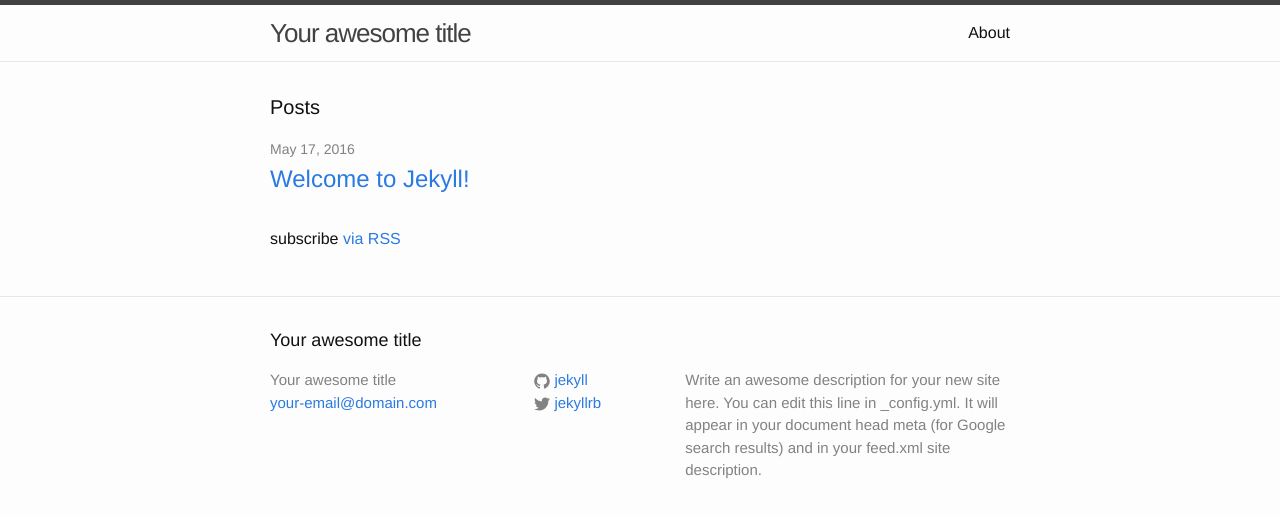
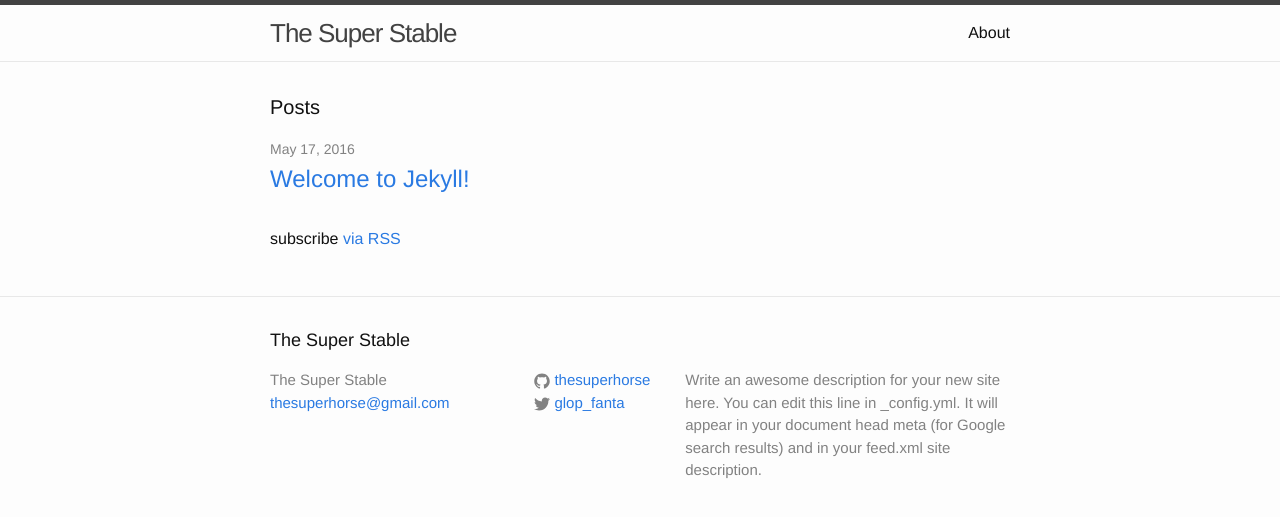
Before and after one commit to thesuperhorse/thesuperhorse.github.io, a Jekyll site: the page built from index.html, in a window 1280 px wide. Shown: the top 517 px of the page. Built offline with Jekyll 4.4.1, drawn with Linux system fonts in a browser that asks for light colours.

Commit message:
Update _config.yml
First time

```diff
--- a/_config.yml
+++ b/_config.yml
@@ -6,16 +6,16 @@
 # 'jekyll serve'. If you change this file, please restart the server process.
 
 # Site settings
-title: Your awesome title
-email: your-email@domain.com
+title: The Super Stable
+email: thesuperhorse@gmail.com
 description: > # this means to ignore newlines until "baseurl:"
   Write an awesome description for your new site here. You can edit this
   line in _config.yml. It will appear in your document head meta (for
   Google search results) and in your feed.xml site description.
 baseurl: "" # the subpath of your site, e.g. /blog
-url: "http://yourdomain.com" # the base hostname & protocol for your site
-twitter_username: jekyllrb
-github_username:  jekyll
+url: "http://thesuperhorse.github.io/" # the base hostname & protocol for your site
+twitter_username: glop_fanta
+github_username:  thesuperhorse
 
 # Build settings
 markdown: kramdown
```
